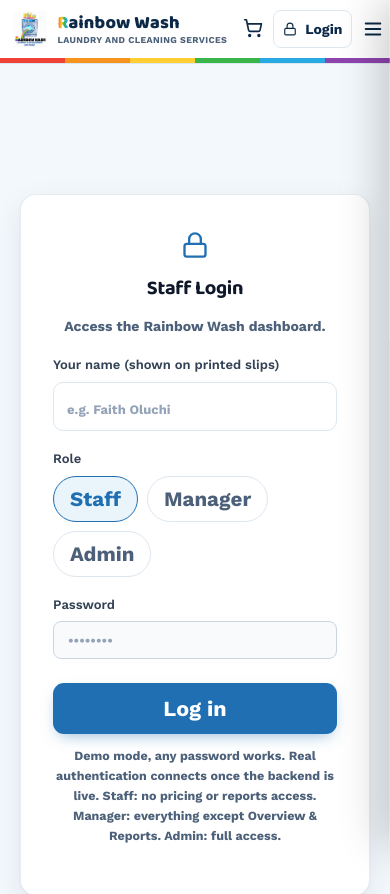
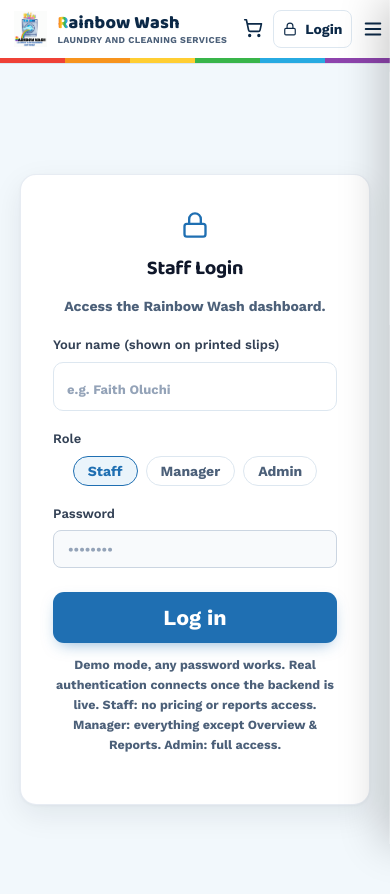
Before and after one commit to Luchistack/Rainbow-Frontend, a React (Vite) app in the folder rainbow-wash/: page /admin in a window 390 px wide. Shown: the top 894 px of the page. Built offline with nearby package versions, Linux system fonts and the light colour scheme.

Commit message:
updated responsiveness

```diff
--- a/rainbow-wash/src/styles/global.css
+++ b/rainbow-wash/src/styles/global.css
@@ -1,6 +1,15 @@
-*, *::before,  *::after { box-sizing: border-box; }
+*, *::before, *::after { box-sizing: border-box; }
 
-html, body, #root { margin: 0; padding: 0; width: 100%; overflow-x: hidden; }
+/* Flex layout setup to keep footer pushed to the bottom on short pages */
+html, body, #root {
+  margin: 0;
+  padding: 0;
+  width: 100%;
+  overflow-x: hidden;
+  min-height: 100%;
+  display: flex;
+  flex-direction: column;
+}
 
 body {
   font-family: var(--font-body);
@@ -9,6 +18,11 @@ body {
   line-height: 1.6;
   font-size: 16px;
   font-weight: 800;
+}
+
+/* Allow main application content to fill vertical space */
+#root > div:first-of-type, main {
+  flex: 1;
 }
 
 h1, h2, h3, h4 {
@@ -236,8 +250,8 @@ label { font-size: 20.5px; font-weight: 700; color: var(--ink-soft); display: bl
 .rw-feature-card h3 { font-size: 22.5px; margin-bottom: 8px; }
 .rw-feature-card p { font-size: 20.5px; color: var(--ink-soft); margin: 0; }
 
-/* FOOTER */
-.rw-footer { background: linear-gradient(180deg, var(--navy-deep), #051526); color: #cfe2f2; margin-top: 30px; width: 100%; overflow-x: hidden; }
+/* FOOTER - Anchored to bottom on short pages via margin-top: auto */
+.rw-footer { background: linear-gradient(180deg, var(--navy-deep), #051526); color: #cfe2f2; margin-top: auto; width: 100%; overflow-x: hidden; }
 .rw-footer-inner { max-width: 1180px; margin: 0 auto; padding: 55px 20px 50px; display: grid; grid-template-columns: repeat(4, 1.1fr); gap: 30px; }
 @media (max-width: 900px) { .rw-footer-inner { grid-template-columns: 1fr 1fr; } }
 @media (max-width: 560px) { .rw-footer-inner { grid-template-columns: 1fr; } }
@@ -258,9 +272,12 @@ label { font-size: 20.5px; font-weight: 700; color: var(--ink-soft); display: bl
 .rw-form-grid { display: grid; grid-template-columns: 1fr 1fr; gap: 16px; }
 @media (max-width: 640px) { .rw-form-grid { grid-template-columns: 1fr; } }
 .rw-field { margin-bottom: 15px; }
-.rw-pill-group { display: flex; gap: 9px; flex-wrap: wrap; }
-.rw-pill { border: 1.5px solid var(--line); background: #fff; padding: 10px 16px; border-radius: 99px; font-size: 20.5px; font-weight: 700; color: var(--ink-soft); }
+
+/* Moderate sizing for role pills/buttons */
+.rw-pill-group { display: flex; gap: 8px; flex-wrap: wrap; justify-content: center; }
+.rw-pill { border: 1.5px solid var(--line); background: #fff; padding: 6px 14px; border-radius: 99px; font-size: 14px; font-weight: 700; color: var(--ink-soft); cursor: pointer; }
 .rw-pill.active { border-color: var(--blue); background: #eaf4fb; color: var(--blue); }
+
 .rw-stepper { display: flex; align-items: center; gap: 14px; }
 .rw-stepper button { width: 36px; height: 36px; border-radius: 9px; border: 1.5px solid var(--line); background: #fff; display: flex; align-items: center; justify-content: center; }
 .rw-summary { background: var(--ice); border: 1px dashed var(--sky); border-radius: 14px; padding: 20px; }
@@ -334,7 +351,7 @@ label { font-size: 20.5px; font-weight: 700; color: var(--ink-soft); display: bl
   background: #ffffff;
   max-width: 460px;
   width: 100%;
-  margin: 60px auto;
+  margin: 40px auto;
   padding: 36px 32px;
   border-radius: 16px;
   box-shadow: 0 10px 30px rgba(15, 23, 42, 0.08), 0 1px 3px rgba(15, 23, 42, 0.04);
```
